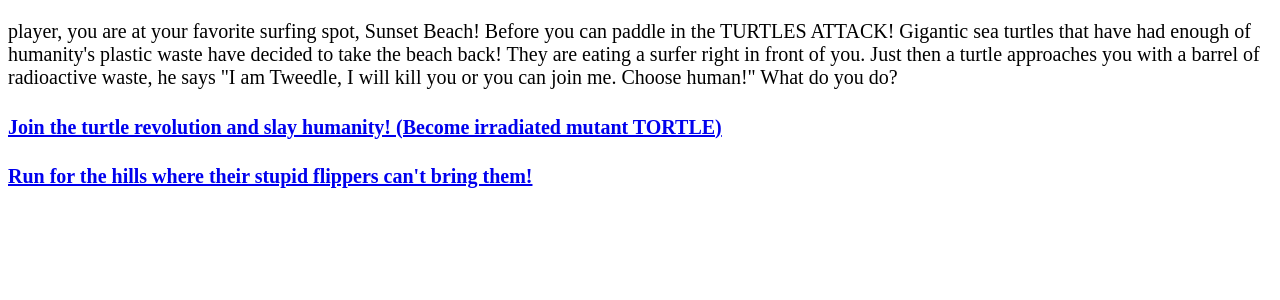
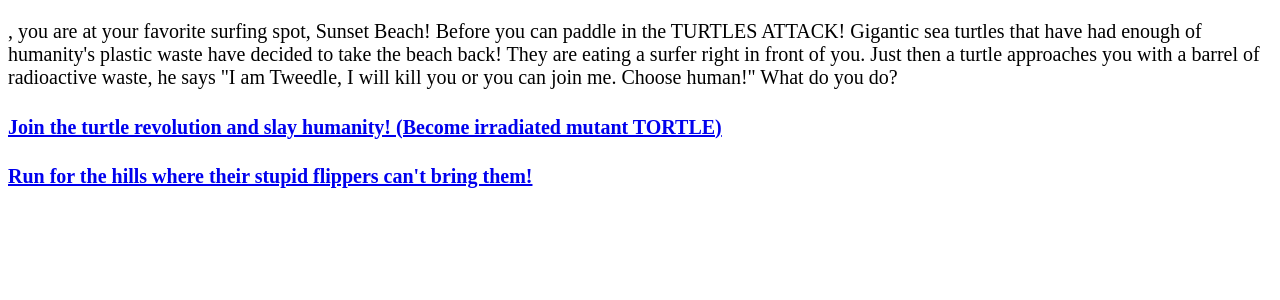
Before and after one commit to brnhensley/text-adventure, an Angular app: page /start in a window 1280 px wide. Shown: the top 300 px of the page. Built offline with nearby package versions, Linux system fonts and the light colour scheme.

Commit message:
sort of take a players name

```diff
--- a/src/app/form-name/form-name.component.ts
+++ b/src/app/form-name/form-name.component.ts
@@ -1,4 +1,4 @@
-import { Component, OnInit } from '@angular/core';
+import { Component, OnInit, Output, EventEmitter } from '@angular/core';
 import { Player } from '../player.model';
 
 @Component({
@@ -7,6 +7,7 @@
   styleUrls: ['./form-name.component.css']
 })
 export class FormNameComponent implements OnInit {
+  @Output() sendPlayer = new EventEmitter();
 
   constructor() { }
 
@@ -15,6 +16,8 @@
 
   newPlayer(name: string) {
     let newPlayer = new Player(name)
+    this.sendPlayer.emit(newPlayer);
   }
 
+
 }
--- a/src/app/player.service.ts
+++ b/src/app/player.service.ts
@@ -6,4 +6,6 @@
 
   constructor() { }
 
+
+
 }
--- a/src/app/start/start.component.html
+++ b/src/app/start/start.component.html
@@ -1,4 +1,4 @@
-<p>player, you are at your favorite surfing spot, Sunset Beach!
+<p>{{newPlayer}}, you are at your favorite surfing spot, Sunset Beach!
 
   Before you can paddle in the TURTLES ATTACK!  Gigantic sea turtles that have had enough of humanity's plastic waste have decided to take the beach back! They are eating a surfer right in front of you.
 
--- a/src/app/start/start.component.ts
+++ b/src/app/start/start.component.ts
@@ -1,4 +1,6 @@
 import { Component, OnInit } from '@angular/core';
+import { FormNameComponent } from '../form-name/form-name.component';
+import { Player } from '../player.model';
 
 
 @Component({
@@ -13,4 +15,5 @@
   ngOnInit() {
   }
 
+
 }
```
